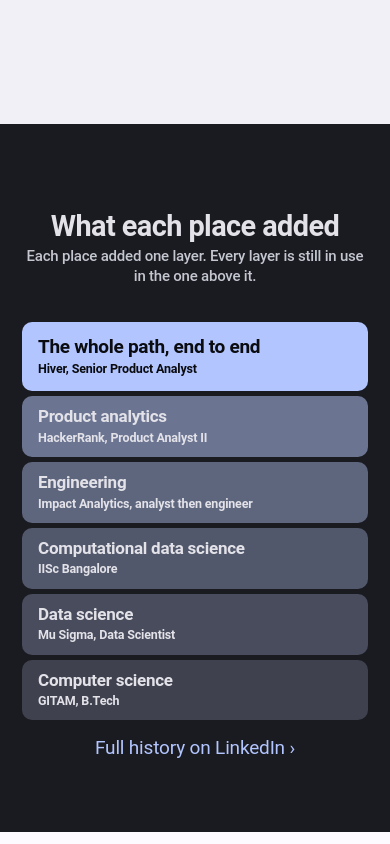
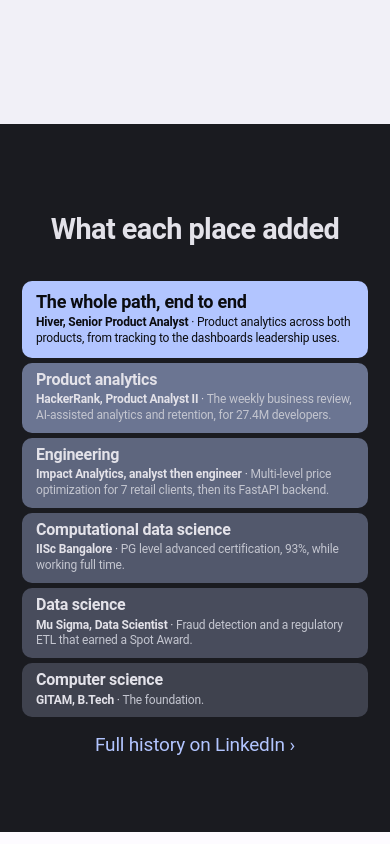
Before and after one commit to hareeshwarc/hareeshwar.com, a plain HTML site: page index.html in a window 390 px wide. Shown: the part 7720-8564 px from the top of the page. Drawn offline with nearby package versions, Linux system fonts and the light colour scheme.

Commit message:
v4.4: tower keeps its descriptions on phones (styles, script)

```diff
--- a/assets/site.css
+++ b/assets/site.css
@@ -965,3 +965,25 @@ html[data-look="apple"] .tower li.top, html[data-look="apple"] .tower li.top spa
   .tower li { padding-top: 8px; padding-bottom: 8px; }
   #path .ch-head .lead { display: none; }
 }
+/* v4.4: phones keep each layer's description: company and what it added share one short paragraph */
+@media (max-width: 734px) {
+  #path .ch-head .lead { display: none; }
+  .tower { margin-top: 14px; }
+  .tower li { padding: 8px 14px 9px; gap: 3px; }
+  .tower li.top { padding-top: 11px; padding-bottom: 11px; }
+  .tower b { font-size: 16px; }
+  .tower li.top b { font-size: 18px; }
+  .tower span { font-size: 12px; line-height: 1.32; }
+  .tower span strong { display: inline; }
+  .tower span strong .role { display: none; }
+  .tower span strong::after { content: " · "; font-weight: 400; }
+  .tower span em { display: inline; }
+}
+/* the tab bar covers the bottom of the screen on phones, so snapping should not count that space */
+@media (max-width: 734px) {
+  html.snap-y { scroll-padding-bottom: var(--tab-h); }
+}
+@media (max-width: 734px) and (max-height: 760px) {
+  #path.snap.fill { padding-top: 14px; padding-bottom: 12px; }
+  .tower-more { margin-top: 10px; font-size: 14px; }
+}
--- a/assets/site.js
+++ b/assets/site.js
@@ -215,7 +215,7 @@
      (a short phone, big system font) keeps its snap point but lets the finger pass through it. */
   if (!fine) {
     var fit = function () {
-      var avail = w.innerHeight - (parseFloat(getComputedStyle(root).scrollPaddingTop) || 0) + 2;
+      var tb = d.querySelector('.tabbar'), avail = w.innerHeight - (parseFloat(getComputedStyle(root).scrollPaddingTop) || 0) - (tb ? tb.offsetHeight : 0) + 2;
       d.querySelectorAll('.snap').forEach(function (sc) { sc.classList.toggle('tall', sc.offsetHeight > avail); });
     };
     fit(); w.addEventListener('resize', fit); w.addEventListener('load', fit);
```
